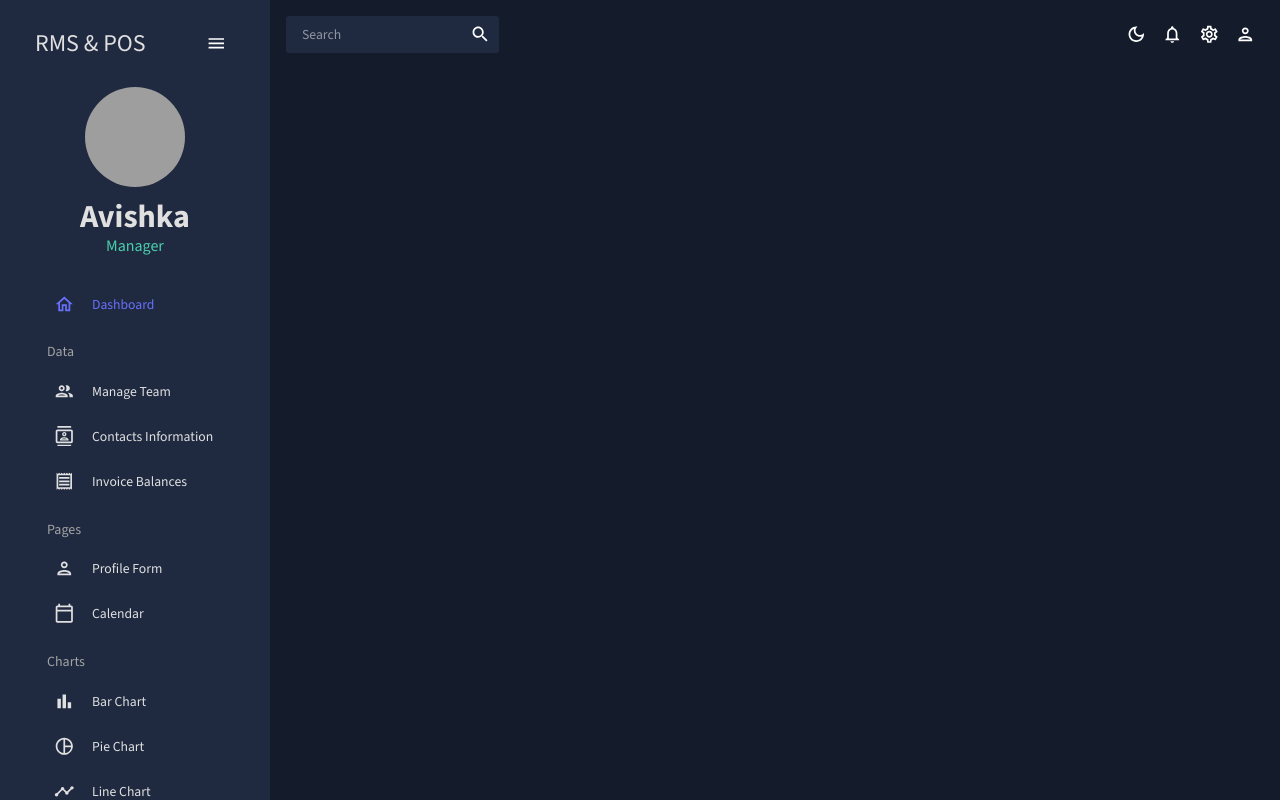
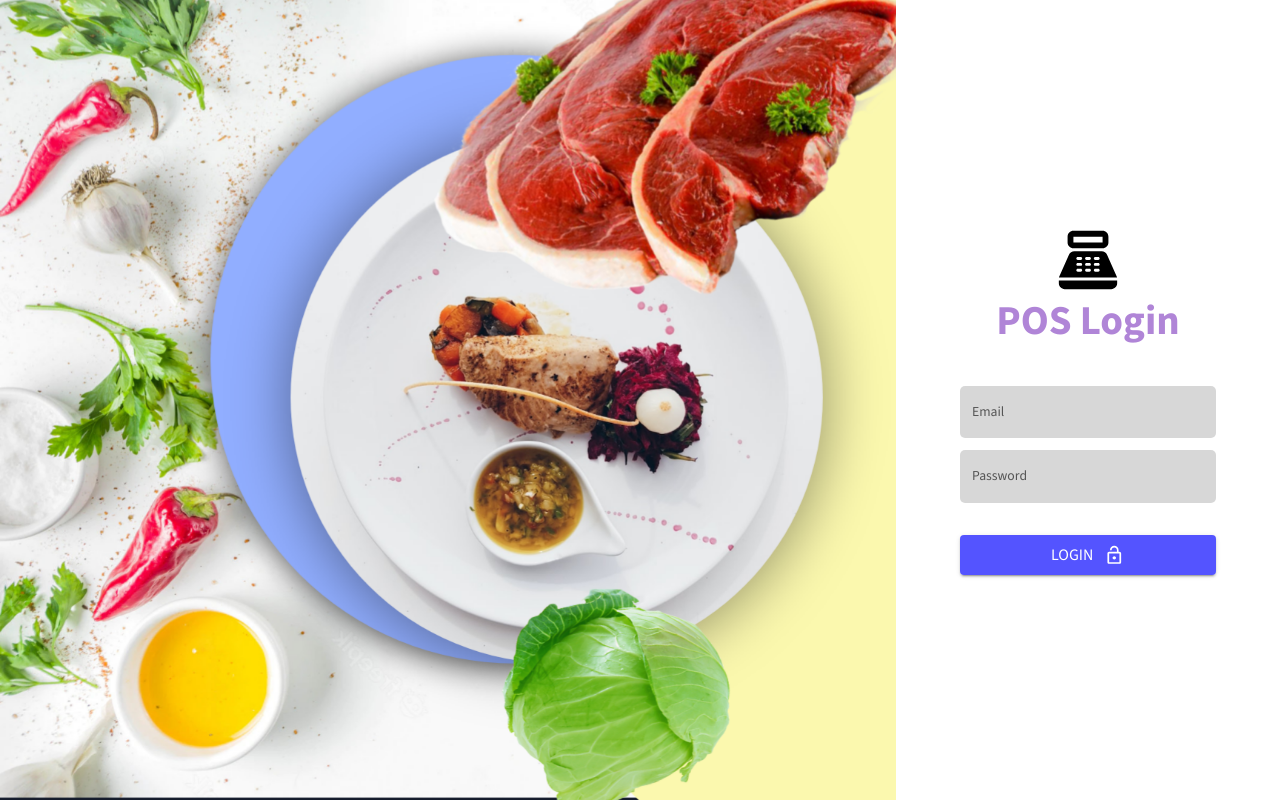
Before and after one commit to avishkaox/frontend, a React (Create React App) app in the folder rmfrontend/: page /login in a window 1280 px wide. Built offline with nearby package versions, Linux system fonts and the light colour scheme; grey boxes are pictures that could not be loaded.

Commit message:
login age and fixed routings

```diff
--- a/rmfrontend/src/App.js
+++ b/rmfrontend/src/App.js
@@ -1,6 +1,6 @@
 import { ColorModeContext, useMode } from "./theme";
 import { CssBaseline, ThemeProvider } from "@mui/material";
-import { Routes , Route } from "react-router-dom";
+import { Routes, Route } from "react-router-dom";
 import Topbar from "./scenes/global/Topbar";
 import Dashboard from "./scenes/dashboard";
 import Sidebar from "./scenes/global/Sidebar";
@@ -12,7 +12,7 @@ import Bar from "./scenes/bar";
 import Form from "./scenes/form";
 import Pie from "./scenes/pie";
 import Line from "./scenes/line";
-// import Geography from "./scenes/geography";
+import Login from "./scenes/user/login";
 
 
 
@@ -24,29 +24,136 @@ function App() {
   return (
     <ColorModeContext.Provider value={colorMode} >
       <ThemeProvider theme={theme}>
-      <CssBaseline />
+        <CssBaseline />
         <div className="app">
-          <Sidebar />
-          <main className="content">
-            <Topbar/>
-            <Routes>
-              <Route  path="/" element={<Dashboard />} />
-              <Route  path="/team" element={<Team />} />
-              <Route  path="/contacts" element={<Contacts />} />
-              <Route  path="/invoices" element={<Invoices />} />
-              <Route  path="/form" element={<Form />} />
-               <Route  path="/calendar" element={<Calendar />} />
-              <Route  path="/bar" element={<Bar />} />
-              <Route  path="/pie" element={<Pie />} />
-              <Route  path="/line" element={<Line />} />
-              {/* <Route  path="/faq" element={<FAQ />} /> */}
-              {/* <Route  path="/geography" element={<Geography />} /> */}
+          <Routes>
+            <Route
+              path="/login"
+              element={
+                <Login />
+              }
+            />
+            <Route
+              path="/"
+              element={
 
-            </Routes>
-          </main>
+                <div className="fullview">
+                  <Sidebar />
+                  <main className="content">
+                    <Topbar />
+                    <Dashboard />
+                  </main>
+                </div>
+              }
+            />
+            <Route
+              path="/team"
+              element={
+
+                <div className="fullview">
+                  <Sidebar />
+                  <main className="content">
+                    <Topbar />
+                    <Team />
+                  </main>
+                </div>
+              }
+            />
+            <Route
+              path="/contacts"
+              element={
+
+                <div className="fullview">
+                  <Sidebar />
+                  <main className="content">
+                    <Topbar />
+                    <Contacts />
+                  </main>
+                </div>
+              }
+            />
+            <Route
+              path="/invoices"
+              element={
+
+                <div className="fullview">
+                  <Sidebar />
+                  <main className="content">
+                    <Topbar />
+                    <Invoices />
+                  </main>
+                </div>
+              }
+            />
+            <Route
+              path="/form"
+              element={
+
+                <div className="fullview">
+                  <Sidebar />
+                  <main className="content">
+                    <Topbar />
+                    <Form />
+                  </main>
+                </div>
+              }
+            />
+            <Route
+              path="/calendar"
+              element={
+
+                <div className="fullview">
+                  <Sidebar />
+                  <main className="content">
+                    <Topbar />
+                    <Calendar />
+                  </main>
+                </div>
+              }
+            />
+            <Route
+              path="/bar"
+              element={
+
+                <div className="fullview">
+                  <Sidebar />
+                  <main className="content">
+                    <Topbar />
+                    <Bar />
+                  </main>
+                </div>
+              }
+            />
+            <Route
+              path="/pie"
+              element={
+
+                <div className="fullview">
+                  <Sidebar />
+                  <main className="content">
+                    <Topbar />
+                    <Pie />
+                  </main>
+                </div>
+              }
+            />
+            <Route
+              path="/line"
+              element={
+
+                <div className="fullview">
+                  <Sidebar />
+                  <main className="content">
+                    <Topbar />
+                    <Line />
+                  </main>
+                </div>
+              }
+            />
+          </Routes>
         </div>
       </ThemeProvider>
-    </ColorModeContext.Provider>
+    </ColorModeContext.Provider >
   );
 }
 
--- a/rmfrontend/src/index.css
+++ b/rmfrontend/src/index.css
@@ -32,3 +32,41 @@ body,
 ::-webkit-scrollbar-thumb:hover{
   background: #555;
 }
+.fullview{
+  display: contents;
+}
+.login-view{
+  width: 100%;
+    display: flex;
+    flex-direction: row;
+    flex-wrap: nowrap;
+    align-items: center;
+}
+.sideview{
+  width: 70%;
+  background: url('../public/assets/login-bg-image.png');
+  height: 100%;
+  background-size: cover;
+  background-repeat: no-repeat;
+}
+.formview{
+  width: 30%;
+  background: white;
+  height: 100%;
+  display: flex;
+  flex-direction: column;
+  flex-wrap: nowrap;
+  justify-content: center;
+  padding: 5%;
+  font-family: 'Source Sans 3',sans-serif;
+  gap: 40px;
+}
+.formview label{
+  color: #555 !important;
+}
+.formview label input{
+  color: #555!important;
+}
+.login-link{
+  color: aquamarine;
+}
--- a/rmfrontend/src/scenes/global/Topbar.jsx
+++ b/rmfrontend/src/scenes/global/Topbar.jsx
@@ -8,6 +8,7 @@ import  NotificationsOutlinedIcon  from "@mui/icons-material/NotificationsOutlin
 import  SettingsOutlinedIcon  from "@mui/icons-material/SettingsOutlined";
 import  PersonOutlinedIcon  from "@mui/icons-material/PersonOutlined";
 import  SearchIcon  from "@mui/icons-material/Search";
+import { Link } from "react-router-dom";
 
 
 
@@ -47,7 +48,7 @@ const Topbar = () => {
                     <SettingsOutlinedIcon/>
                 </IconButton>
                 <IconButton>
-                    <PersonOutlinedIcon/>
+                    <Link className="login-link" to="/login"> <PersonOutlinedIcon/></Link>
                 </IconButton>
             </Box>
 
--- /dev/null
+++ b/rmfrontend/src/scenes/user/login/index.jsx
@@ -0,0 +1,134 @@
+import { Box, Button, TextField, Typography } from "@mui/material";
+import { Formik } from "formik";
+import * as Yup from "yup";
+import PointOfSaleIcon from '@mui/icons-material/PointOfSale';
+import LockOpenIcon from '@mui/icons-material/LockOpen';
+
+
+const initialValues = {
+    Email: "",
+    Password: "",
+}
+
+
+// yup validation
+
+const userSchema = Yup.object().shape({
+    Email: Yup.string().email("Invalid email").required("Email is required"),
+    Password: Yup.string().required("Password is required"),
+});
+
+const Login = () => {
+
+    const handleFormSubmit = (values) => {
+        console.log(values);
+    }
+
+    return (
+        <Box className="login-view">
+            <Box className="sideview">
+
+            </Box>
+            <Box className="formview">
+                <Typography
+                    variant="h4"
+                    className="form-title"
+                >
+                    <Box display="flex" sx={{
+                        color: "#b085d7",
+                        fontSize: "41px",
+                        fontWeight: "bold",
+                        flexDirection: "column",
+                        alignItems: "center",
+                    }}  >
+                        <PointOfSaleIcon sx={{   color: "black",
+                        fontSize: "70px", }} />
+                        POS Login
+                    </Box>
+                </Typography>
+                <Formik
+                    onSubmit={handleFormSubmit}
+                    initialValues={initialValues}
+                    validationSchema={userSchema}
+                >
+                    {({
+                        values,
+                        errors,
+                        touched,
+                        handleChange,
+                        handleBlur,
+                        handleSubmit,
+                    }) => (
+                        <form onSubmit={handleSubmit}>
+                            <Box
+                            >
+                                <TextField
+                                    fullWidth
+                                    variant="filled"
+                                    type="text"
+                                    label="Email"
+                                    onBlur={handleBlur}
+                                    onChange={handleChange}
+                                    value={values.Email}
+                                    name="Email"
+                                    error={touched.Email && Boolean(errors.Email)}
+                                    helperText={touched.Email && errors.Email}
+                                    sx={{
+                                        gridColumn: "span 2", color: "black !important", "& .MuiFilledInput-input": {
+                                            color: `black !important`,
+                                            background: "#ababab78",
+                                            marginBottom: "12px",
+                                            borderRadius: "5px",
+                                        }
+                                    }}
+                                />
+                                <TextField
+                                    fullWidth
+                                    variant="filled"
+                                    type="text"
+                                    label="Password"
+                                    onBlur={handleBlur}
+                                    onChange={handleChange}
+                                    value={values.Password}
+                                    name="Password"
+                                    error={touched.Password && Boolean(errors.Password)}
+                                    helperText={touched.Password && errors.Password}
+                                    sx={{
+                                        gridColumn: "span 2", color: "black !important", "& .MuiFilledInput-input": {
+                                            color: `black !important`,
+                                            background: "#ababab78",
+                                            marginBottom: "12px",
+                                            borderRadius: "5px",
+                                        }
+                                    }}
+                                />
+                            </Box>
+                            <Box display="flex" justifyContent="end" mt="20px" >
+                                <Button
+                                    type="submit"
+                                    color="secondary"
+                                    variant="contained"
+                                    sx={{
+                                        fontSize: "16px",
+                                        display: "flex",
+                                        flexDirection: "row",
+                                        alignItems: "center",
+                                        gap: "11px",
+                                        background: "#0000ffab",
+                                        color: "white",
+                                        width: "100%",
+                                    }}
+                                >
+                                    Login <LockOpenIcon />
+                                </Button>
+                            </Box>
+                        </form>
+                    )}
+                </Formik>
+            </Box >
+        </Box >
+    )
+
+}
+
+export default Login;
```
Also changed, not shown: rmfrontend/public/assets/login-bg-image.png (added), rmfrontend/src/scenes/user/register/index.jsx (added).
